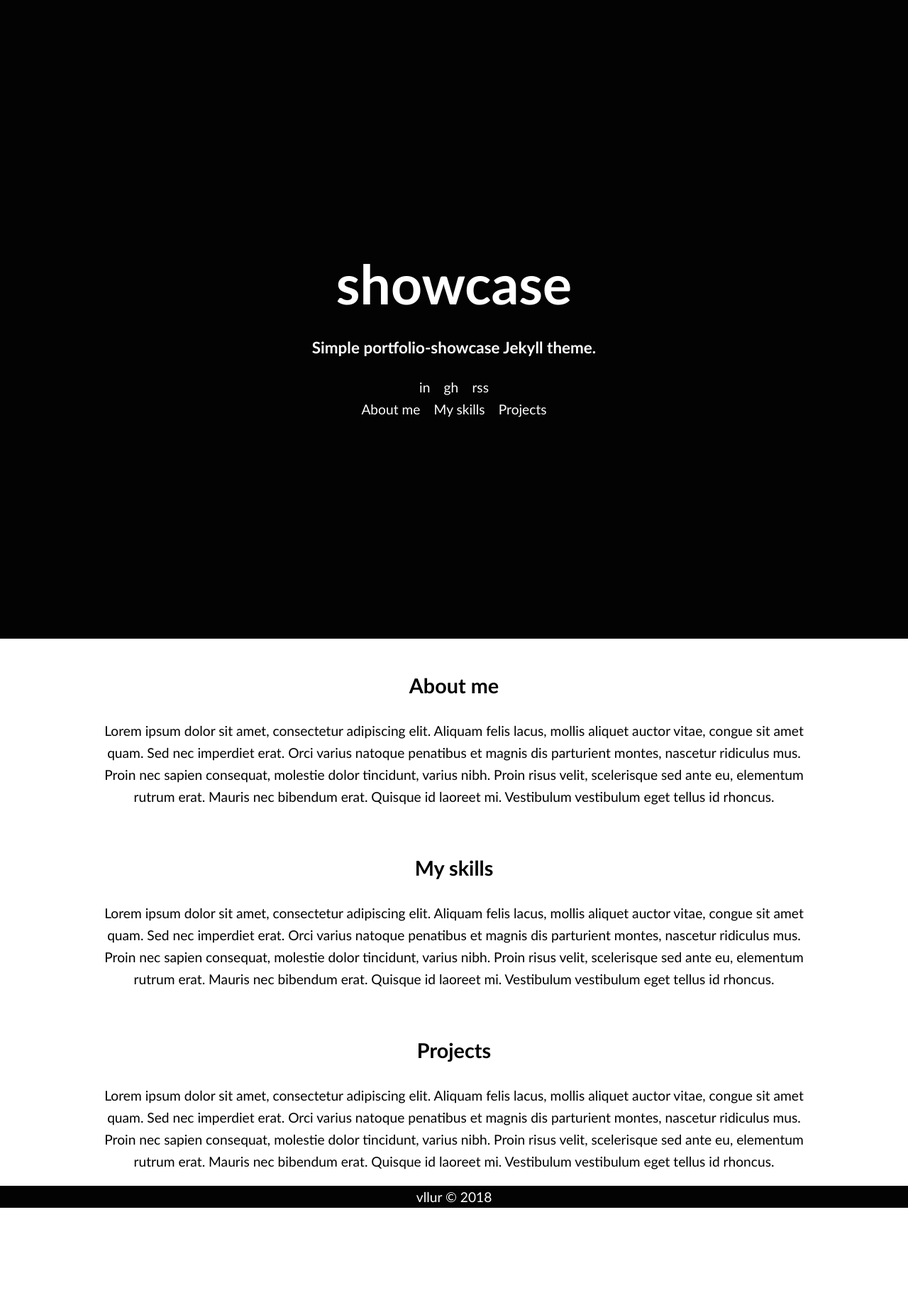
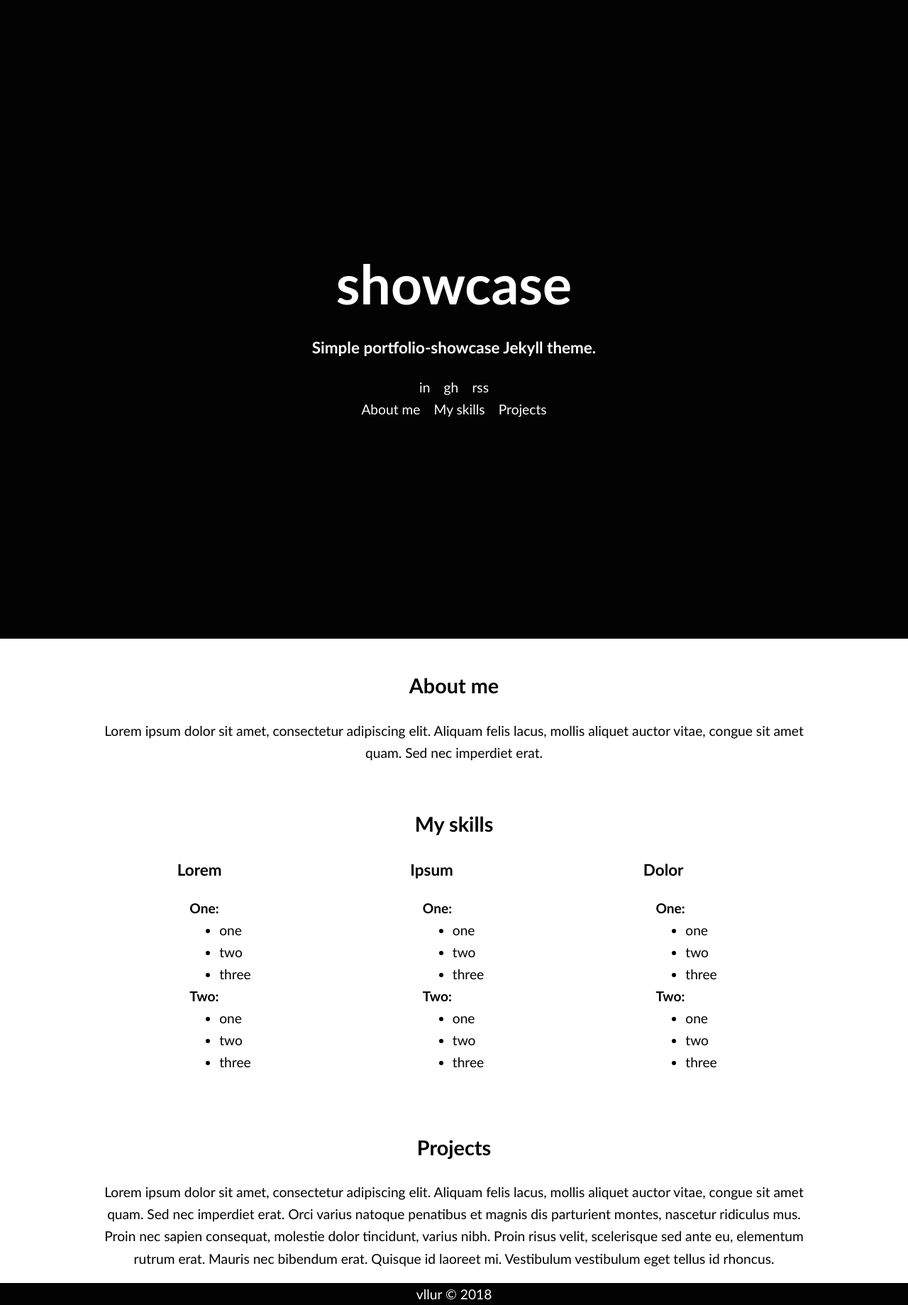
Before and after one commit to vllur/showcase, a Jekyll site: the page built from index.html, in a window 1280 px wide. Shown: the whole page at 71% size. Built offline with Jekyll 4.4.1, drawn with Linux system fonts in a browser that asks for light colours; the list of posts is cut into pages by our own code; before the commit the page ends 1702 px from its top, so only the background shows below that.

Commit message:
Finished "My skills" section

```diff
--- a/_sass/base.scss
+++ b/_sass/base.scss
@@ -51,6 +51,30 @@
 	padding: 1em;
 }
 
+#skills > .wrapper
+{
+	display: flex;
+	flex-direction: row;
+	justify-content: space-around;
+}
+
+#skills > .wrapper > section
+{
+	text-align: left;
+}
+
+#skills > .wrapper > section ul
+{
+	margin: 0 0.1em 0 0.1em;
+}
+
+
+#skills > .wrapper > section > h3, h4
+{
+	margin: 0 0.5em 0 0.5em;
+}
+
+
 footer
 {
 	margin: auto auto 0 auto;
--- a/index.html
+++ b/index.html
@@ -4,13 +4,67 @@
 
 <article id="about">
     <h2>About me</h2>
-    Lorem ipsum dolor sit amet, consectetur adipiscing elit. Aliquam felis lacus, mollis aliquet auctor vitae, congue sit amet quam. Sed nec imperdiet erat. Orci varius natoque penatibus et magnis dis parturient montes, nascetur ridiculus mus. Proin nec sapien consequat, molestie dolor tincidunt, varius nibh. Proin risus velit, scelerisque sed ante eu, elementum rutrum erat. Mauris nec bibendum erat. Quisque id laoreet mi. Vestibulum vestibulum eget tellus id rhoncus.
+    Lorem ipsum dolor sit amet, consectetur adipiscing elit. Aliquam felis lacus, mollis aliquet auctor vitae, congue sit amet quam. Sed nec imperdiet erat.
 </article>
 
 <article id="skills">
-        <h2>My skills</h2>
-        Lorem ipsum dolor sit amet, consectetur adipiscing elit. Aliquam felis lacus, mollis aliquet auctor vitae, congue sit amet quam. Sed nec imperdiet erat. Orci varius natoque penatibus et magnis dis parturient montes, nascetur ridiculus mus. Proin nec sapien consequat, molestie dolor tincidunt, varius nibh. Proin risus velit, scelerisque sed ante eu, elementum rutrum erat. Mauris nec bibendum erat. Quisque id laoreet mi. Vestibulum vestibulum eget tellus id rhoncus.
-    </article>
+    <h2>My skills</h2>
+    <div class="wrapper">
+        <section>
+            <h3> Lorem </h3>
+            <article>
+                <h4> One: </h4>
+                    <ul>
+                        <li> one </li>
+                        <li> two </li>
+                        <li> three </li>
+                    </ul>
+                <h4> Two: </h4>
+                    <ul>
+                        <li> one </li>
+                        <li> two </li>
+                        <li> three </li>
+                    </ul>
+            </article>
+        </section>
+
+        <section>
+            <h3> Ipsum </h3>
+            <article>
+                <h4> One: </h4>
+                    <ul>
+                        <li> one </li>
+                        <li> two </li>
+                    <li> three </li>
+                    </ul>
+                <h4> Two: </h4>
+                    <ul>
+                        <li> one </li>
+                        <li> two </li>
+                        <li> three </li>
+                    </ul>
+            </article>
+        </section>
+
+        <section>
+            <h3> Dolor </h3>
+            <article>
+                <h4> One: </h4>
+                    <ul>
+                        <li> one </li>
+                        <li> two </li>
+                        <li> three </li>
+                    </ul>
+                <h4> Two: </h4>
+                    <ul>
+                    <li> one </li>
+                    <li> two </li>
+                    <li> three </li>
+                    </ul>
+            </article>
+        </section>
+    </div>
+</article>
 
 <article id="projects">
     <h2>Projects</h2>
```
